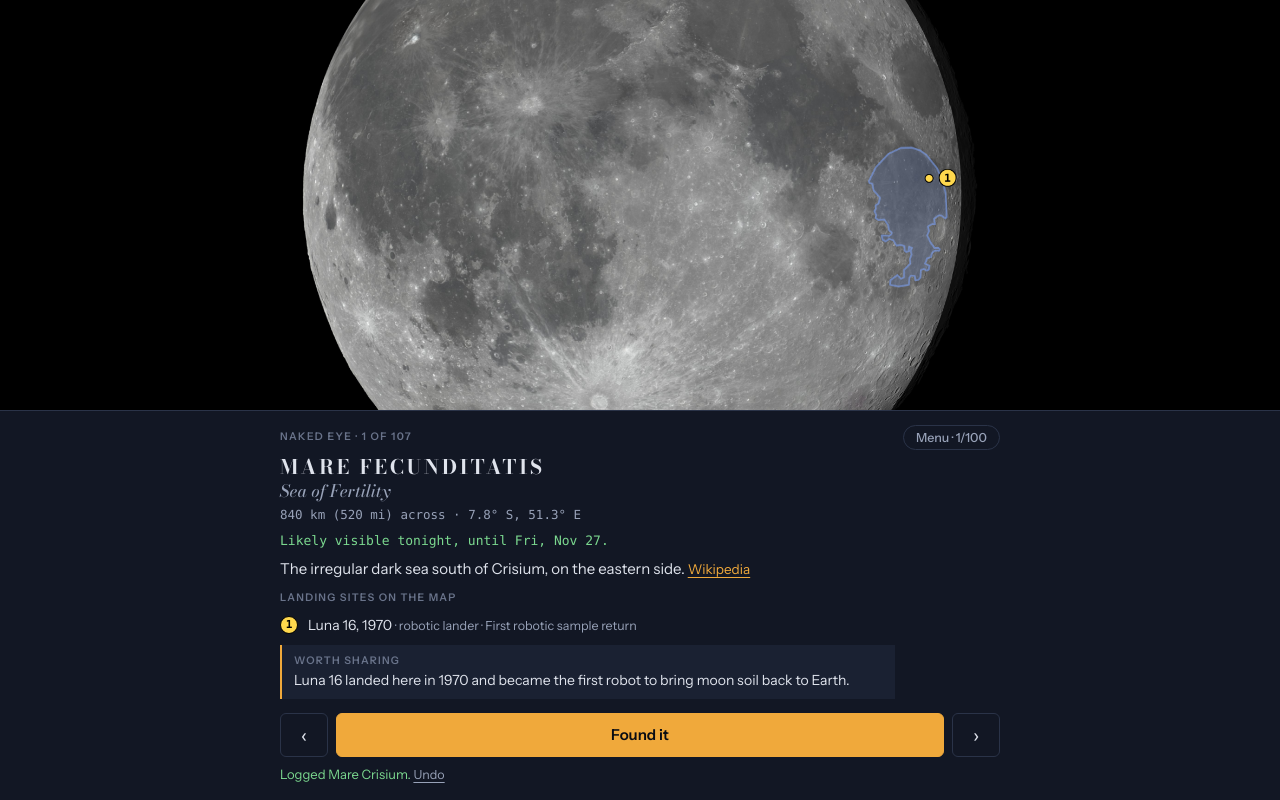
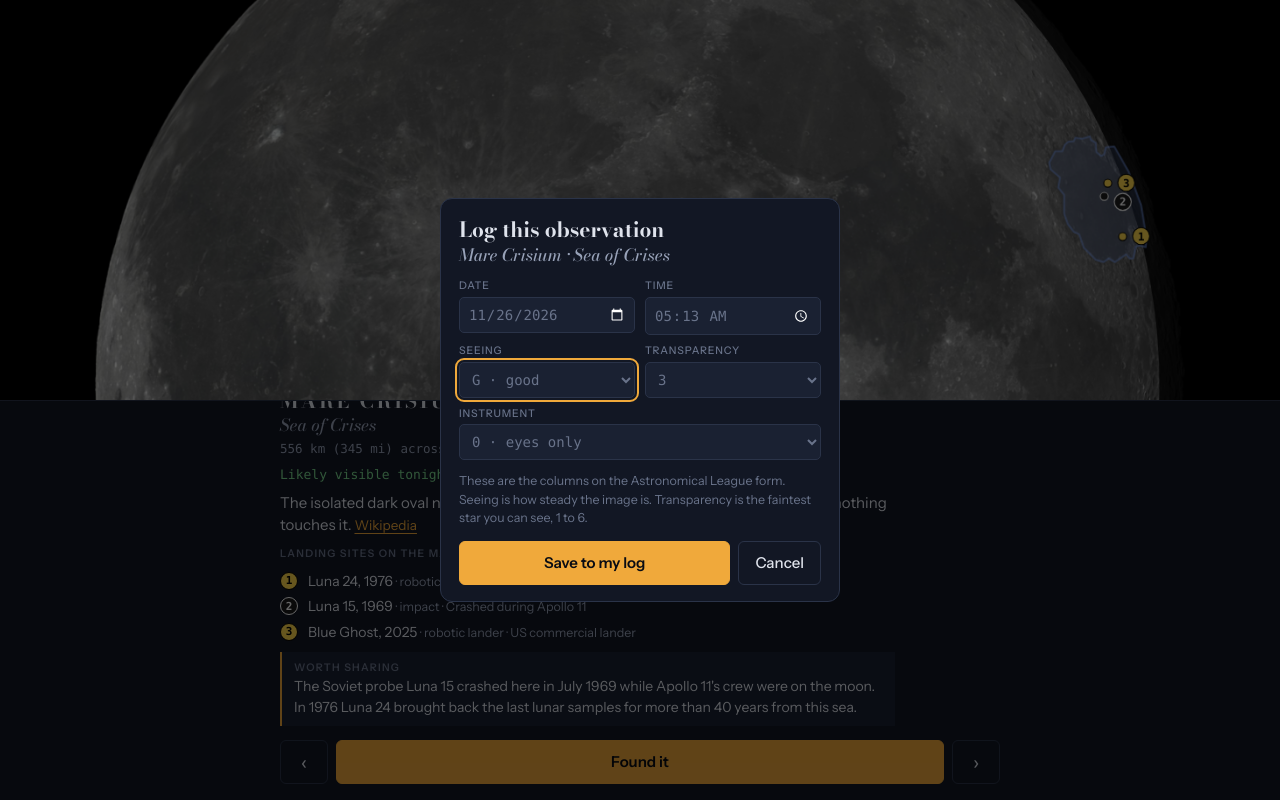
Before and after one commit to smithnanic/lunar-field-log, a plain HTML site: page index.html in a window 1280 px wide. Both pictures are taken after a click on the button "Found it". Drawn offline with nearby package versions, Linux system fonts and the light colour scheme; a web font is replaced by a local one.

Commit message:
Ask for the observation details when logging a target
Found it now opens a short dialog for date, time, seeing,
transparency and instrument.

Co-Authored-By: Claude Fable 5.2 <noreply@anthropic.com>
Claude-Session: https://claude.ai/code/session_011oaAPBZa96UvDXvUAxE8SZ

```diff
--- a/index.html
+++ b/index.html
@@ -89,6 +89,16 @@ html.night #moon{filter:grayscale(1) brightness(.55) sepia(1) saturate(7) hue-ro
 .cgrid label{display:flex;flex-direction:column;gap:3px;font-size:11px;color:var(--ink-3);min-width:0}
 .cgrid select{width:100%}
 .msky{font-size:12.5px;color:var(--ink-2);margin-top:6px}
+#dlg{position:fixed;inset:0;background:rgba(0,0,0,.6);display:grid;place-items:center;padding:16px;z-index:20}
+#dlg[hidden]{display:none}
+.dlg-in{width:100%;max-width:400px;background:var(--panel);border:1px solid var(--line);border-radius:12px;padding:18px 18px 16px;max-height:100%;overflow:auto}
+.dlg-in h2{margin:0;font:700 21px/1.2 var(--display)}
+.dlg-sub{margin:2px 0 0;font:italic 500 17px/1.25 var(--display);color:var(--ink-2)}
+.dgrid{margin-top:14px;display:grid;grid-template-columns:repeat(4,1fr);gap:10px}
+.dgrid label{display:flex;flex-direction:column;gap:4px;font:500 10.5px/1.2 var(--body);letter-spacing:.08em;text-transform:uppercase;color:var(--ink-3);min-width:0}
+.dgrid input,.dgrid select{background:var(--panel-2);border:1px solid var(--line);border-radius:5px;padding:8px;font:400 14px var(--mono);width:100%;min-width:0;color-scheme:dark;text-transform:none;letter-spacing:0}
+.d2{grid-column:span 2}.d4{grid-column:span 4}
+.dlg-note{margin:12px 0 0;font-size:12.5px;color:var(--ink-3)}
 /* log sheet */
 #sheet{position:fixed;inset:0;background:var(--panel);overflow:auto;padding:18px 20px 40px;z-index:10}
 #sheet[hidden]{display:none}
@@ -143,18 +153,25 @@ html.night #moon{filter:grayscale(1) brightness(.55) sepia(1) saturate(7) hue-ro
         <button class="tog" id="bNight" aria-pressed="false" title="Turn the screen red to protect night vision">Red light</button>
       </div>
     </section>
-    <section>
-      <h3>Found it logs as</h3>
-      <div class="cgrid">
-        <label>Seeing<select id="cSee"><option value="E">E</option><option value="VG">VG</option><option value="G">G</option><option value="F">F</option><option value="P">P</option></select></label>
-        <label>Transp.<select id="cTr"><option>1</option><option>2</option><option>3</option><option>4</option><option>5</option><option>6</option></select></label>
-        <label>With<select id="cIn"><option value="3">scope</option><option value="1">binos</option></select></label>
-      </div>
-    </section>
     <section><div class="mrow"><button class="tog" id="bLog">Open my log</button></div></section>
     <section><div class="msky" style="margin:0">Checklist from the <a class="wiki" style="white-space:normal" href="https://www.astroleague.org/lunar-observing-program/" target="_blank" rel="noopener">Astronomical League Lunar Observing Program</a>. This is an unofficial helper.</div></section>
   </div>
   <div id="card" aria-live="polite"></div>
+</div>
+<div id="dlg" hidden role="dialog" aria-modal="true" aria-labelledby="dlgT">
+  <form id="dlgF" class="dlg-in">
+    <h2 id="dlgT">Log this observation</h2>
+    <p class="dlg-sub" id="dlgName"></p>
+    <div class="dgrid">
+      <label class="d2">Date<input type="date" id="dDate" required></label>
+      <label class="d2">Time<input type="time" id="dTime" required></label>
+      <label class="d2">Seeing<select id="dSee"><option value="E">E · excellent</option><option value="VG">VG · very good</option><option value="G">G · good</option><option value="F">F · fair</option><option value="P">P · poor</option></select></label>
+      <label class="d2">Transparency<select id="dTr"><option value="1">1 · worst</option><option>2</option><option>3</option><option>4</option><option>5</option><option value="6">6 · best</option></select></label>
+      <label class="d4">Instrument<select id="dIn"><option value="0">0 · eyes only</option><option value="1">1 · binoculars</option><option value="3">3 · telescope (8-inch)</option></select></label>
+    </div>
+    <p class="dlg-note">These are the columns on the Astronomical League form. Seeing is how steady the image is. Transparency is the faintest star you can see, 1 to 6.</p>
+    <div class="actions"><button type="submit" class="btn">Save to my log</button><button type="button" class="btn ghost" id="dCancel">Cancel</button></div>
+  </form>
 </div>
 <div id="sheet" hidden>
   <div class="sheet-in">
@@ -348,7 +365,7 @@ stage.addEventListener('wheel',e=>{e.preventDefault(); const r=stage.getBounding
 let cx0=null, cy0=0;
 $('panel').addEventListener('touchstart',e=>{ if(e.touches.length===1&&!e.target.closest('#menu')){cx0=e.touches[0].clientX;cy0=e.touches[0].clientY;} else cx0=null; },{passive:true});
 $('panel').addEventListener('touchend',e=>{ if(cx0==null) return; const t=e.changedTouches[0], dx=t.clientX-cx0, dy=t.clientY-cy0; cx0=null; if(Math.abs(dx)>50&&Math.abs(dx)>1.4*Math.abs(dy)) step(dx<0?1:-1); },{passive:true});
-document.addEventListener('keydown',e=>{ if(e.target.closest('input,select,textarea')||!$('sheet').hidden) return; if(e.key==='ArrowRight') step(1); else if(e.key==='ArrowLeft') step(-1); else if(e.key==='Escape') $('menu').hidden=true; });
+document.addEventListener('keydown',e=>{ if(e.key==='Escape'&&!$('dlg').hidden){closeDlg();return} if(e.target.closest('input,select,textarea')||!$('sheet').hidden||!$('dlg').hidden) return; if(e.key==='ArrowRight') step(1); else if(e.key==='ArrowLeft') step(-1); else if(e.key==='Escape') $('menu').hidden=true; });
 
 /* ---------- menu ---------- */
 const press=(b,v)=>b.setAttribute('aria-pressed',v?'true':'false');
@@ -360,13 +377,12 @@ $('bFit').onclick=()=>{fit(true);$('menu').hidden=true};
 $('bNight').onclick=()=>{press($('bNight'),document.documentElement.classList.toggle('night'))};
 $('when').onchange=e=>{ const p=e.target.value.split('-').map(Number); if(p.length!==3||!p[0]) return; const n=new Date(); live=(p[0]===n.getFullYear()&&p[1]===n.getMonth()+1&&p[2]===n.getDate()); when=live?Date.now():new Date(p[0],p[1]-1,p[2],21,0).getTime(); pos=0; rebuild(); };
 $('bNow').onclick=()=>{when=Date.now();live=true;pos=0;rebuild()};
-for(const [id,k] of [['cSee','seeing'],['cTr','transp'],['cIn','inst']]) $(id).onchange=e=>{S.prefs[k]=e.target.value;save()};
 function paintMenu(){
   E=elong(when);
   const lit=Math.round((1-Math.cos(E*R))/2*100);
   $('skyText').textContent=(live?'Tonight':fmtDay(when))+': '+phaseName(E).toLowerCase()+', '+lit+'% lit, day '+(E/360*SYN).toFixed(1)+'.';
   const d=new Date(when); $('when').value=d.getFullYear()+'-'+pad(d.getMonth()+1)+'-'+pad(d.getDate());
-  press($('bNow'),live); $('cSee').value=S.prefs.seeing; $('cTr').value=S.prefs.transp; $('cIn').value=S.prefs.inst==='1'?'1':'3';
+  press($('bNow'),live);
 }
 function counts(){
   const c={n:0,b:0,t:0}; let figs=0;
@@ -406,12 +422,23 @@ function paintCard(){
     el('button',{class:'nav','aria-label':'Next target',text:'›',onclick:()=>step(1)})));
   if(lastLogged) card.append(el('div',{class:'toast'},toast+' ',el('button',{class:'link',text:'Undo',onclick:undo})));
 }
+let dlgFor=null;
 function found(f){
-  const [d,t]=nowParts();
-  S.log[f.id]={date:d,time:t,seeing:S.prefs.seeing,transp:S.prefs.transp,inst:f.tier==='n'?'0':S.prefs.inst,notes:''};
-  save(); lastLogged=f.id; toast='Logged '+f.name+'.';
+  const [d,t]=nowParts(); dlgFor=f;
+  $('dlgName').textContent=f.name+(f.en?' · '+f.en:'');
+  $('dDate').value=d; $('dTime').value=t; $('dSee').value=S.prefs.seeing; $('dTr').value=S.prefs.transp; $('dIn').value=f.tier==='n'?'0':(S.prefs.inst==='1'?'1':'3');
+  $('menu').hidden=true; $('dlg').hidden=false; $('dSee').focus();
+}
+function closeDlg(){ $('dlg').hidden=true; dlgFor=null; }
+$('dCancel').onclick=closeDlg;
+$('dlg').addEventListener('click',e=>{ if(e.target===$('dlg')) closeDlg(); });
+$('dlgF').addEventListener('submit',e=>{
+  e.preventDefault(); const f=dlgFor; if(!f) return;
+  S.log[f.id]={date:$('dDate').value,time:$('dTime').value,seeing:$('dSee').value,transp:$('dTr').value,inst:$('dIn').value,notes:''};
+  S.prefs.seeing=$('dSee').value; S.prefs.transp=$('dTr').value; if($('dIn').value!=='0') S.prefs.inst=$('dIn').value;
+  save(); lastLogged=f.id; toast='Logged '+f.name+'.'; closeDlg();
   buildQueue(); paintCard(); refly();
-}
+});
 function undo(){ if(!lastLogged) return; const id=lastLogged; delete S.log[id]; lastLogged=null; toast=''; save(); buildQueue(); const i=queue.findIndex(q=>q.f.id===id); if(i>=0) pos=i; paintCard(); refly(); }
 document.addEventListener('click',e=>{ if(!$('menu').hidden&&!e.target.closest('#menu')) $('menu').hidden=true; });
 
```
